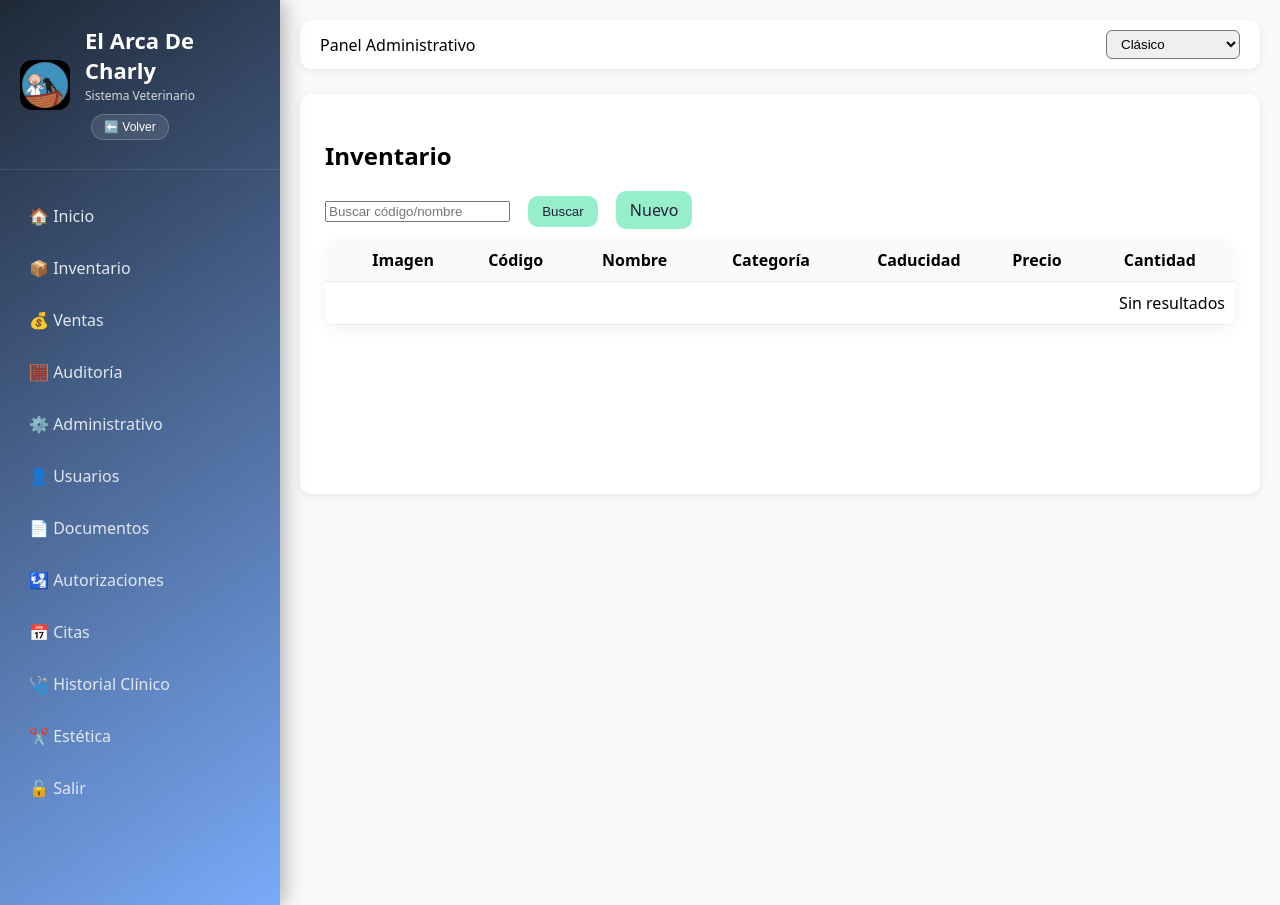
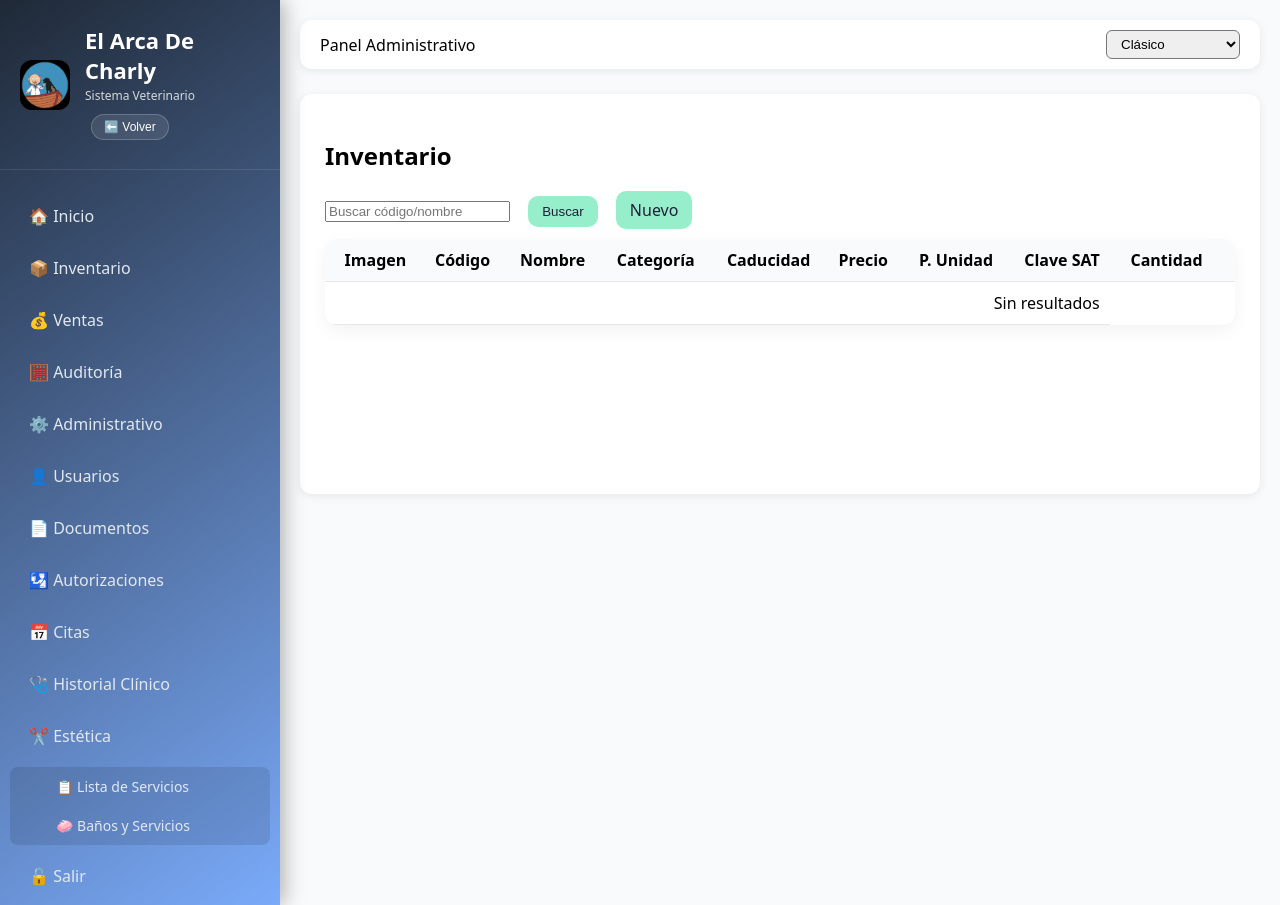
Before and after one commit to elarcadecharly2026/el-arca-veterinaria, a Flask app: page /inventory in a window 1280 px wide. Run offline with Flask 3, Linux system fonts and the light colour scheme; a user stored in the database is signed in.

Commit message:
Add files via upload

```diff
--- a/templates/base.html
+++ b/templates/base.html
@@ -66,7 +66,7 @@
       ✂️ Estética
     </a>
 
-    <div id="estetica-menu" class="submenu">
+    <div id="estetica-menu" class="submenu" style="display: block;">
       <a href="{{ url_for('estetica_servicios') }}">📋 Lista de Servicios</a>
       <a href="javascript:void(0)" onclick="openEsteticaModal()">🧼 Baños y Servicios</a>
     </div>
@@ -267,17 +267,13 @@
 
       if (!isOpen) {
         submenu.style.display = "block";
-        // marcar activo
         if (event && event.currentTarget) {
           event.currentTarget.classList.add("active");
         }
       } else {
-        // navegar al href del enlace
-        const link = event && event.currentTarget
-          ? event.currentTarget
-          : document.querySelector('.menu-toggle[onclick*="' + id + '"]');
-        if (link && link.getAttribute("href")) {
-          window.location.href = link.getAttribute("href");
+        submenu.style.display = "none";
+        if (event && event.currentTarget) {
+          event.currentTarget.classList.remove("active");
         }
       }
     }
--- a/templates/inventory_list.html
+++ b/templates/inventory_list.html
@@ -17,6 +17,8 @@
             <th>Categoría</th>
             <th>Caducidad</th>
             <th>Precio</th>
+            <th>P. Unidad</th>
+            <th>Clave SAT</th>
             <th>Cantidad</th>
             <th></th>
         </tr>
@@ -38,6 +40,8 @@
             <td>{{ i.category }}</td>
             <td>{{ i.caducidad.strftime('%Y-%m-%d') if i.caducidad else '' }}</td>
             <td>{{ '%.2f'|format(i.price or 0) }}</td>
+            <td>{{ '%.2f'|format(i.price_unit or 0) }}</td>
+            <td>{{ i.clave_sat or 'N/A' }}</td>
             <td>{{ i.quantity }}</td>
             <td>
                 <a class="link" href="{{ safe_url('inventory_edit', pid=i.id) }}">Editar</a>
--- a/templates/sale_new.html
+++ b/templates/sale_new.html
@@ -224,6 +224,11 @@
 
 		    document.body.appendChild(form);
 
+		    // Limpiar la interfaz antes de enviar para dar feedback visual de reinicio
+		    document.querySelector('.right').style.opacity = '0.5';
+		    document.querySelector('.btn-cobrar').disabled = true;
+		    document.querySelector('.btn-cobrar').innerText = "PROCESANDO...";
+
 		    setTimeout(() => {
 		        form.submit();
 		    }, 400);
```
Also changed, not shown: templates/citas.html (+4 -4 lines). Lines whose indentation alone changed are shown as unchanged.
